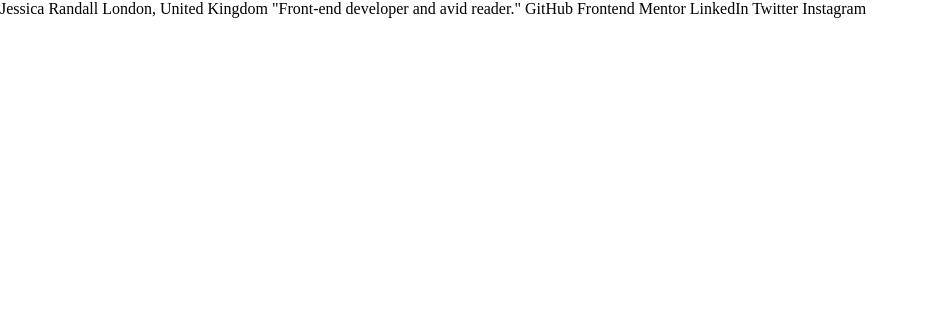
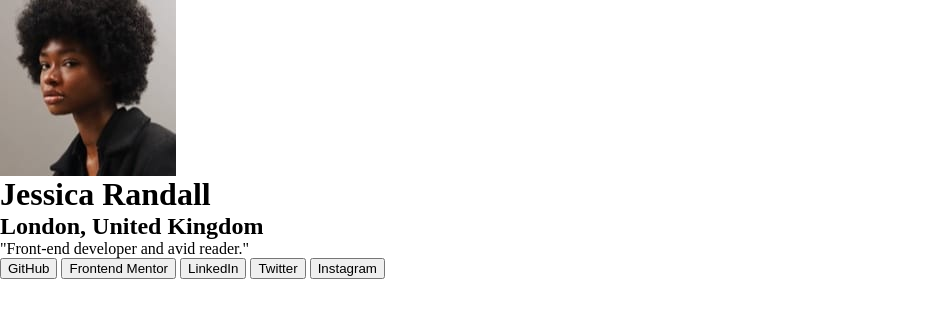
Before and after one commit to Madhu-U/Social-links-profile-Frontend-Mentor, a plain HTML site: page index.html in a window 1280 px wide. Shown: the whole page, without its empty margins (0-928 px from the left). Drawn offline with Linux system fonts and the light colour scheme.

Commit message:
Completed writing HTML

```diff
--- a/index.html
+++ b/index.html
@@ -21,7 +21,24 @@
     <title>Frontend Mentor | Social links profile</title>
   </head>
   <body>
-    Jessica Randall London, United Kingdom "Front-end developer and avid
-    reader." GitHub Frontend Mentor LinkedIn Twitter Instagram
+    <main class="container">
+      <div class="profile">
+        <img
+          src="./assets/images/avatar-jessica.jpeg"
+          alt="Picture of jessica Randall"
+          class="picture"
+        />
+        <h1>Jessica Randall</h1>
+        <h2>London, United Kingdom</h2>
+        <p class="about">"Front-end developer and avid reader."</p>
+      </div>
+      <div class="accounts">
+        <button class="github">GitHub</button>
+        <button class="frontend-mentor">Frontend Mentor</button>
+        <button class="linkedin">LinkedIn</button>
+        <button class="twitter">Twitter</button>
+        <button class="Instagram">Instagram</button>
+      </div>
+    </main>
   </body>
 </html>
```
